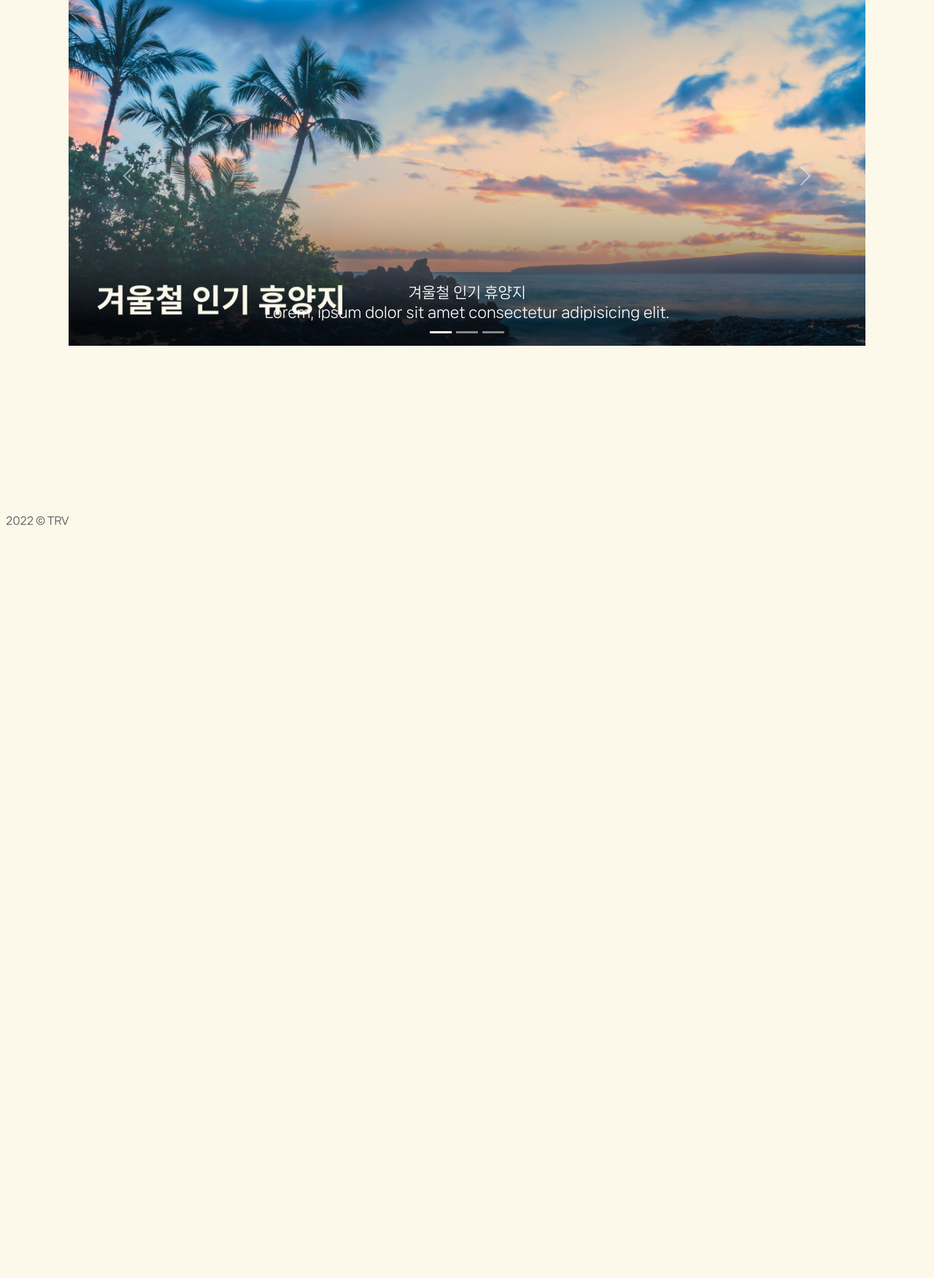
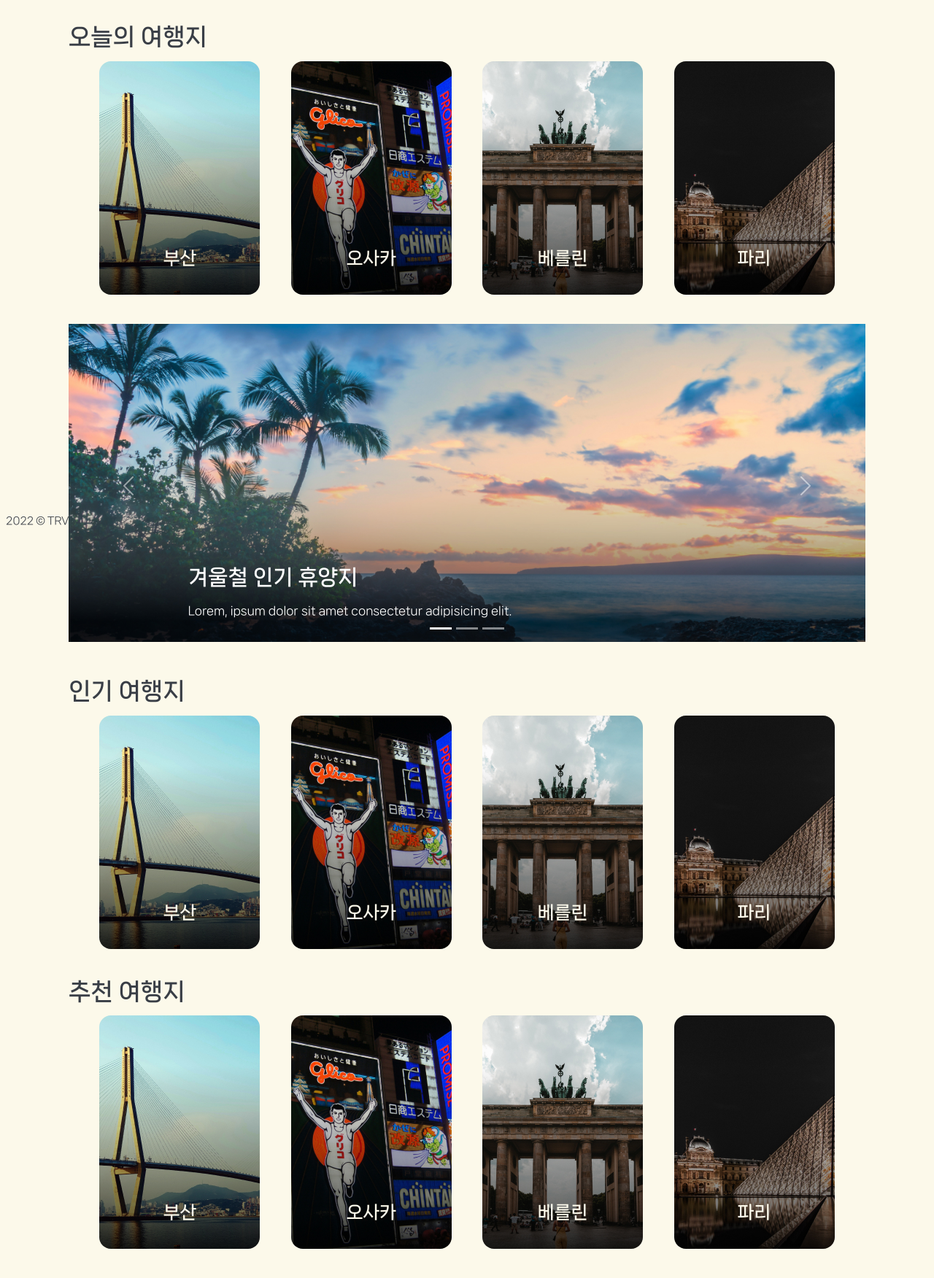
Before and after one commit to Bonbon315/PJT-Triview, a Django app: page / in a window 1280 px wide. Shown: the part 66-1818 px from the top of the page at 73% size. Before the commit the page ends 786 px from the top, so only its background shows below. Run offline with Django 3.2, Linux system fonts and the light colour scheme; some libraries are stand-ins or nearby versions.

Commit message:
templates-index

```diff
--- a/static/css/style.css
+++ b/static/css/style.css
@@ -112,7 +112,8 @@
 #signup-form .form-text {
 	font-size: 0.85rem;
 }
-/* my page */
+
+/* profile */
 .prof-con {
 	overflow: hidden;
 	border-radius: 50%;
@@ -138,6 +139,55 @@
 	position: absolute;
 	right: 0;
 	font-size: 0.95rem;
+}
+
+/* main */
+.idx-sect {
+	margin-bottom: 2.5rem;
+}
+.idx-sect h2 {
+	text-align: left;
+	margin-bottom: 0.8rem;
+}
+
+.cont-area {
+	position: relative;
+	height: 320px;
+	border-radius: 1rem;
+	overflow: hidden;
+}
+.cont-area img {
+	transition: 0.7s;
+	width: 100%;
+}
+.cont-area .cont-txt {
+	position: absolute;
+	left: 50%;
+	bottom: 10%;
+	transform: translateX(-50%);
+}
+.cont-area .cont-txt {
+	color: var(--bg);
+	margin-bottom: 0;
+	transition: 0.5s;
+}
+.cont-area:hover img {
+	transform: scale(1.2);
+}
+.cont-area:hover .cont-txt {
+	color: var(--main);
+}
+.carousel {
+	margin-bottom: 2.5rem;
+}
+.carousel-item .carousel-caption {
+	text-align: left;
+}
+.carousel-item .carousel-caption h5 {
+	font-size: 1.8rem;
+}
+.carousel-item .carousel-caption p {
+	font-size: 1rem;
 }
 
 /* buttons */
--- a/templates/index.html
+++ b/templates/index.html
@@ -3,7 +3,35 @@
 
 {% block indexbody %}
 <div class="container">
-    <section class="section1"></section>
+    <section class="idx-sect section1">
+        <h2 class="tit">오늘의 여행지</h2>
+        <div class="d-flex justify-content-evenly">
+            <div class="cont-area">
+                <img src="{% static 'img/busan.jpg' %}" alt="">
+                <div class="cont-txt sub-tit">
+                    <p>부산</p>
+                </div>
+            </div>
+            <div class="cont-area">
+                <img src="{% static 'img/osaka.jpg' %}" alt="">
+                <div class="cont-txt sub-tit">
+                    <p>오사카</p>
+                </div>
+            </div>
+            <div class="cont-area">
+                <img src="{% static 'img/berlin.jpg' %}" alt="">
+                <div class="cont-txt sub-tit">
+                    <p>베를린</p>
+                </div>
+            </div>
+            <div class="cont-area">
+                <img src="{% static 'img/paris.jpg' %}" alt="">
+                <div class="cont-txt sub-tit">
+                    <p>파리</p>
+                </div>
+            </div>
+        </div>
+    </section>
     <div id="carouselExampleCaptions" class="carousel slide carousel-fade" data-bs-ride="carousel">
         <div class="carousel-indicators">
             <button type="button" data-bs-target="#carouselExampleCaptions" data-bs-slide-to="0" class="active"
@@ -15,24 +43,27 @@
         </div>
         <div class="carousel-inner">
             <div class="carousel-item active" data-bs-interval="5000">
-                <img src="{% static 'img/slide.jpg' %}" alt="...">
+                <img src="{% static 'img/banner_1.jpg' %}" alt="...">
                 <div class="carousel-caption d-none d-md-block">
-                    <h5>겨울철 인기 휴양지</h5>
-                    <p>Lorem, ipsum dolor sit amet consectetur adipisicing elit. </p>
+                    <h5 class="sub-tit">겨울철 인기 휴양지</h5>
+                    <p>Lorem, ipsum dolor sit amet consectetur adipisicing elit.
+                    </p>
                 </div>
             </div>
             <div class="carousel-item" data-bs-interval="5000">
-                <img src="{% static 'img/slide.jpg' %}" alt="...">
+                <img src="{% static 'img/banner_2.jpg' %}" alt="...">
                 <div class="carousel-caption d-none d-md-block">
-                    <h5>Second slide label</h5>
-                    <p>Lorem, ipsum dolor sit amet consectetur adipisicing elit. </p>
+                    <h5 class="sub-tit">싱가폴</h5>
+                    <p>Lorem, ipsum dolor sit amet consectetur adipisicing elit.
+                    </p>
                 </div>
             </div>
             <div class="carousel-item" data-bs-interval="5000">
-                <img src="{% static 'img/slide.jpg' %}" alt="...">
+                <img src="{% static 'img/banner_3.jpg' %}" alt="...">
                 <div class="carousel-caption d-none d-md-block">
-                    <h5>Third slide label</h5>
-                    <p>Lorem, ipsum dolor sit amet consectetur adipisicing elit. </p>
+                    <h5 class="sub-tit">스위스</h5>
+                    <p>Lorem, ipsum dolor sit amet consectetur adipisicing elit.
+                    </p>
                 </div>
             </div>
         </div>
@@ -47,7 +78,63 @@
             <span class="visually-hidden">Next</span>
         </button>
     </div>
-    <section class="section2"></section>
-    <section class="section3"></section>
+    <section class="idx-sect section2 ">
+        <h2 class="tit">인기 여행지</h2>
+        <div class="d-flex justify-content-evenly">
+            <div class="cont-area">
+                <img src="{% static 'img/busan.jpg' %}" alt="">
+                <div class="cont-txt sub-tit">
+                    <p>부산</p>
+                </div>
+            </div>
+            <div class="cont-area">
+                <img src="{% static 'img/osaka.jpg' %}" alt="">
+                <div class="cont-txt sub-tit">
+                    <p>오사카</p>
+                </div>
+            </div>
+            <div class="cont-area">
+                <img src="{% static 'img/berlin.jpg' %}" alt="">
+                <div class="cont-txt sub-tit">
+                    <p>베를린</p>
+                </div>
+            </div>
+            <div class="cont-area">
+                <img src="{% static 'img/paris.jpg' %}" alt="">
+                <div class="cont-txt sub-tit">
+                    <p>파리</p>
+                </div>
+            </div>
+        </div>
+    </section>
+    <section class="idx-sect section3">
+        <h2 class="tit">추천 여행지</h2>
+        <div class=" d-flex justify-content-evenly">
+            <div class="cont-area">
+                <img src="{% static 'img/busan.jpg' %}" alt="">
+                <div class="cont-txt sub-tit">
+                    <p>부산</p>
+                </div>
+            </div>
+            <div class="cont-area">
+                <img src="{% static 'img/osaka.jpg' %}" alt="">
+                <div class="cont-txt sub-tit">
+                    <p>오사카</p>
+                </div>
+            </div>
+            <div class="cont-area">
+                <img src="{% static 'img/berlin.jpg' %}" alt="">
+                <div class="cont-txt sub-tit">
+                    <p>베를린</p>
+                </div>
+            </div>
+            <div class="cont-area">
+                <img src="{% static 'img/paris.jpg' %}" alt="">
+                <div class="cont-txt sub-tit">
+                    <p>파리</p>
+                </div>
+            </div>
+        </div>
+    </section>
 </div>
 {% endblock indexbody %}
```
Also changed, not shown: static/img/banner_1.jpg (added), static/img/banner_2.jpg (added), static/img/banner_3.jpg (added), static/img/berlin.jpg (added), static/img/busan.jpg (added), static/img/osaka.jpg (added), static/img/paris.jpg (added), static/img/slide.jpg (deleted).
